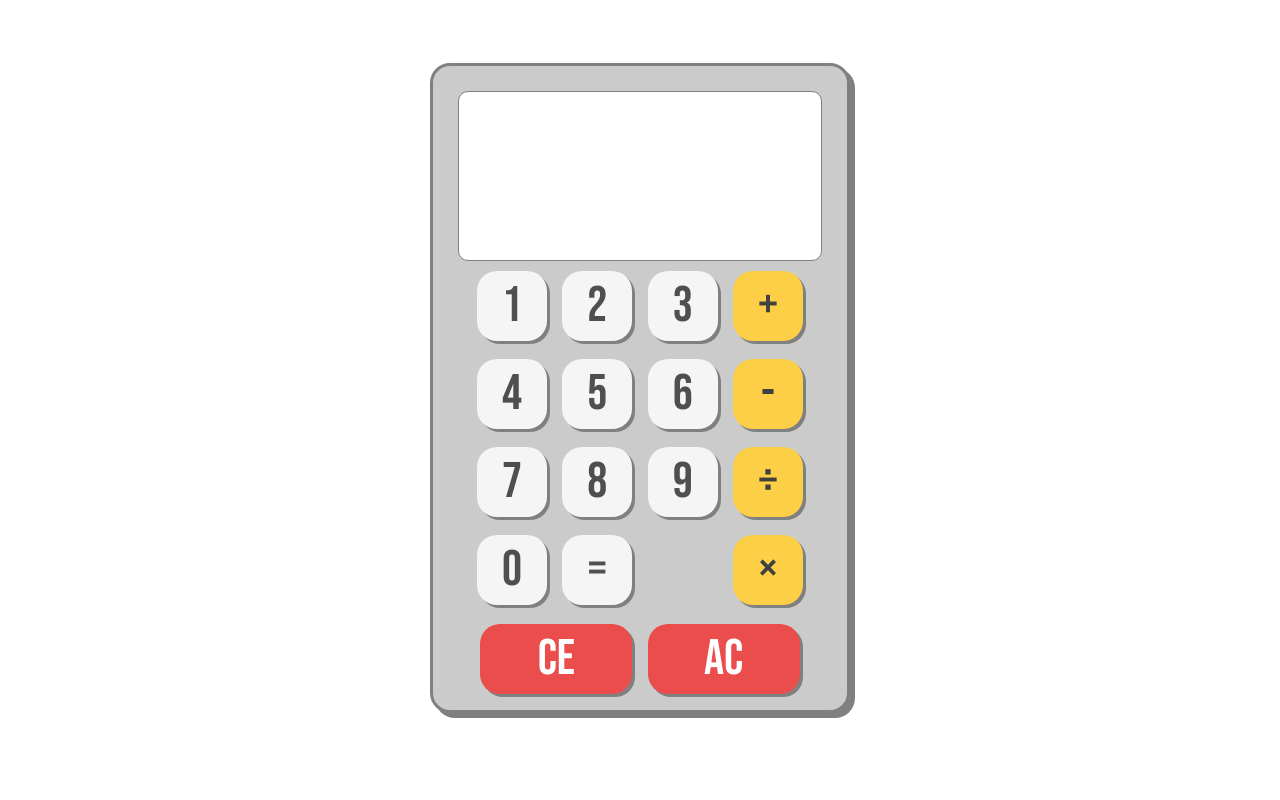
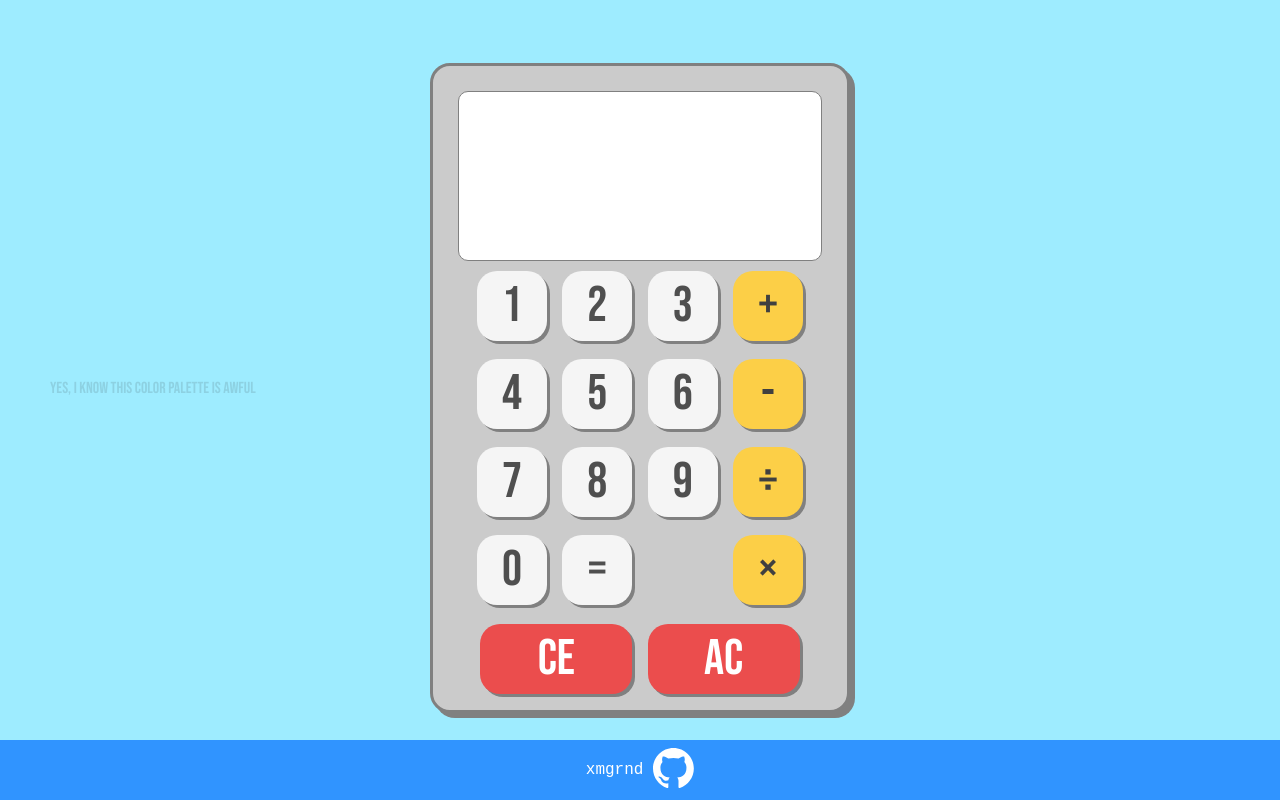
Before and after one commit to xmgrnd/Web-Calculator, a plain HTML site: page index.html in a window 1280 px wide. Drawn offline with Linux system fonts and the light colour scheme.

```diff
--- a/index.html
+++ b/index.html
@@ -7,6 +7,17 @@
     <script defer src="script.js"></script>
 </head>
 <body>
+    <div class="color-palette-info">
+    Yes, I know this color palette is awful
+    </div>
+    <div class="footer">
+        <a href="https://github.com/xmgrnd" target="_blank" rel="noopener noreferrer">
+            <p>xmgrnd </p>
+        </a>
+        <a href="https://github.com/xmgrnd" target="_blank" rel="noopener noreferrer">
+            <img src="img/github-mark-white.svg">
+        </a>
+    </div>
     <div class="main-container">
         <div class="upper-sec">
             <div class="display">
--- a/script.js
+++ b/script.js
@@ -2,19 +2,12 @@
 const canAddOp = /^-?\d+(\.\d+)?$/;
 const canCalc = /^\-?\d+(\.\d+)? [+\/\-x] \-?\d+(\.?\d+)?$/;
 //initial
-console.log("works");
+console.log("start");
 const operators = ['+','/','-','x'];
 const numbers = ['1','2','3','4','5','6','7','8','9','0'];
 const dispUp  = document.querySelector(".upr-fd");
 const dispDown  = document.querySelector(".lwr-fd");
 
-let isFirstProvided     = false;
-let isSecondProvided    = false;
-let isOperatorProvided  = false;
-
-let numFrst;
-let numScnd;
-let opr;
 let feed = "";
 let live = "";
 
@@ -70,7 +63,7 @@
     if (numbers.includes(value)) {
         console.log("1 fired");
         updateLive(value);
-    } else if ( canAddOp.test(live) ) {
+    } else if ( operators.includes(value) && canAddOp.test(live) ) {
         console.log("2 fired");
         updateLive(value);
     } else if ( canCalc.test(live)) {
@@ -117,6 +110,7 @@
 document.querySelector("#dvd").addEventListener("click", function (e) { updateHandler('/'); });
 document.querySelector("#times").addEventListener("click", function (e) { updateHandler('x'); });
 
+
 document.querySelector("#equals").addEventListener("click", function (e) {
     if ( canCalc.test(live)) {
         operate();
--- a/style.css
+++ b/style.css
@@ -8,7 +8,7 @@
     color: rgb(79, 79, 79)
 }
 body {
-    background-color: white;
+    background-color: rgb(158, 236, 255);
     display: flex;
     align-items: center;
     justify-content: center;
@@ -59,7 +59,7 @@
     align-items: flex-end;
 }
 .lwr-fd, .upr-fd {
-    font-size: 30px;
+    font-size: 37px;
     margin: 0px;
 }
 
@@ -131,3 +131,53 @@
     width: 70px;
     height: 70px;
 }
+
+
+
+.footer {
+    position: fixed;
+    left: 0;
+    bottom: 0;
+    width: 100%;
+    display: flex;
+    justify-content: center;
+    align-items: center;
+    padding: 5px;
+    gap: 10px;
+
+    background-color: rgb(48, 148, 255);
+}
+
+.footer img {
+    height: 40px;
+    transition: height 0.15s ease;
+    -webkit-transition: height 0.15s ease;
+    -moz-transition: height 0.15s ease;
+    -ms-transition: height 0.15s ease;
+    -o-transition: height 0.15s ease;
+}
+.footer img:hover {
+    height: 45px;
+}
+
+.footer p {
+    font-family: 'Courier New', Courier, monospace;
+    color: white;
+}
+
+.footer p:hover {
+    text-decoration: underline;
+    text-decoration-color: white;
+    -moz-text-decoration-color: white;
+}
+
+a {
+    text-decoration: none;
+}
+
+.color-palette-info {
+    position: fixed;
+    left: 0;
+    padding: 50px;
+    color: rgb(141, 209, 226);;
+}
```
Also changed, not shown: 1 other file.
